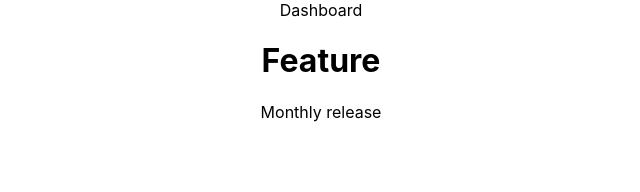
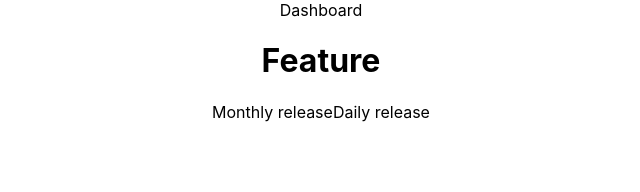
Before and after one commit to esaineshhvarak/semantic-release-test, a React (Create React App) app: page / in a window 1280 px wide. Shown: the top 192 px of the page, without its empty margins (319-959 px from the left). Built offline with nearby package versions, Linux system fonts and the light colour scheme.

Commit message:
feat(app.js): added daily release

```diff
--- a/src/App.js
+++ b/src/App.js
@@ -7,6 +7,7 @@ function App() {
       <div> Dashboard</div>
       <h1>Feature</h1>
       <p1>Monthly release</p1>
+      <p1>Daily release</p1>
 
     </div>
   );
```
